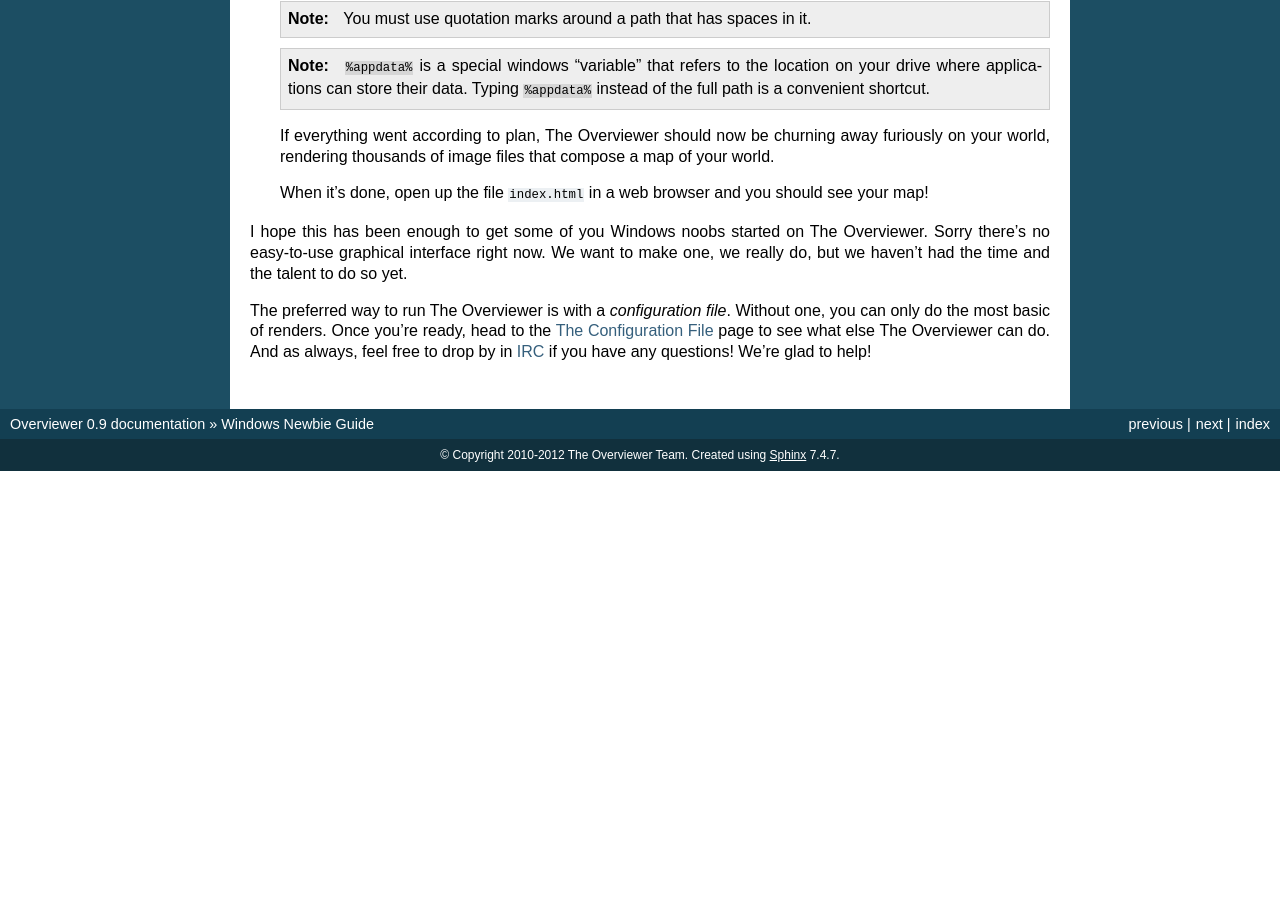
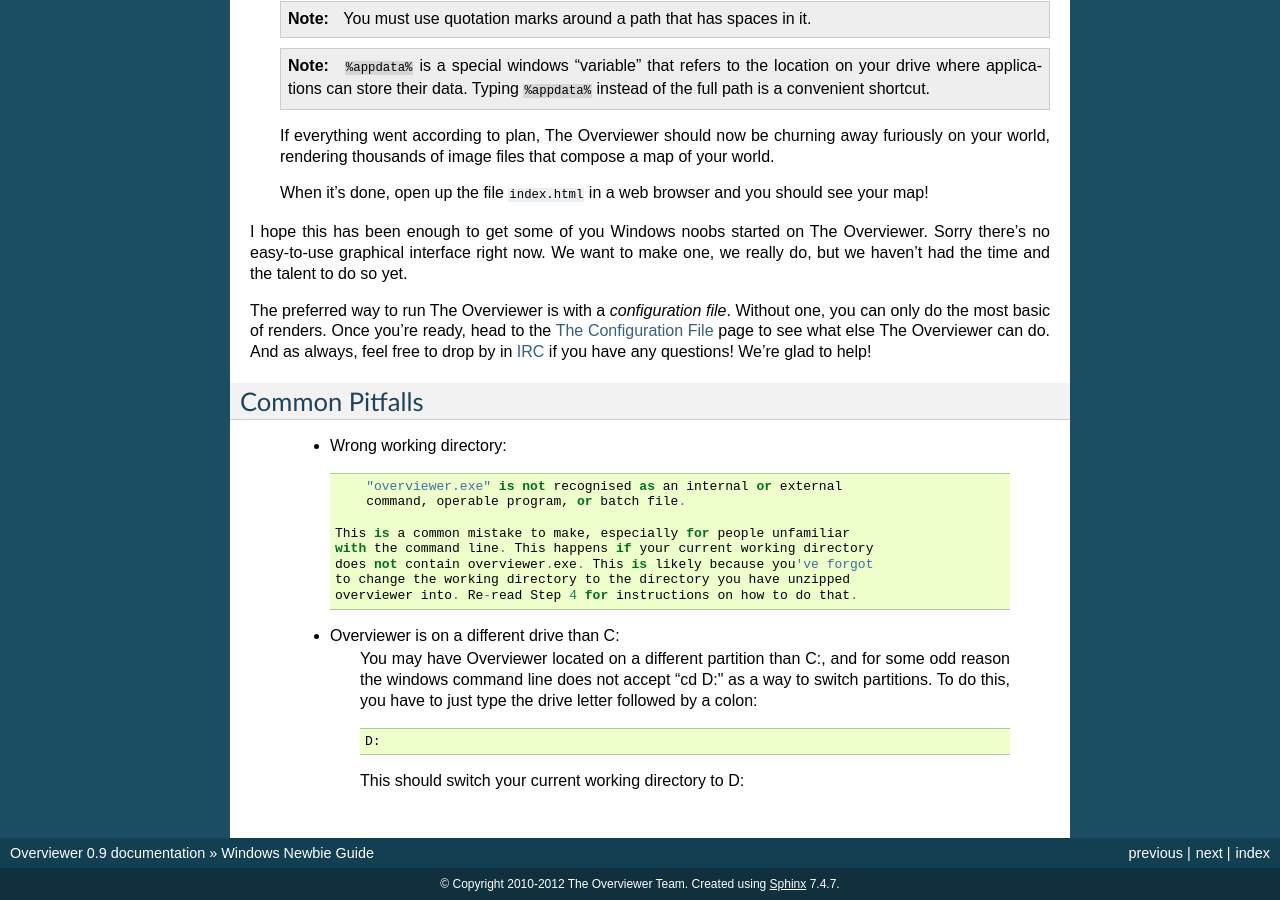
Before and after one commit to overviewer/Minecraft-Overviewer, a Sphinx documentation site: the page built from docs/win_tut/windowsguide.rst, in a window 1280 px wide and 900 px high, scrolled down 4618 px. Built offline with Sphinx 7.4.7, drawn with Linux system fonts in a browser that asks for light colours; before the commit the page ends 5089 px from its top, so only the background shows below that; some of the changed text lies outside the part shown.

Commit message:
Added Common Pitfalls section to windows newbguide

```diff
--- a/docs/win_tut/windowsguide.rst
+++ b/docs/win_tut/windowsguide.rst
@@ -150,3 +150,27 @@
 :doc:`../config` page to see what else The Overviewer can do. And as always,
 feel free to drop by in `IRC <http://overviewer.org/irc/>`_ if you have any
 questions! We're glad to help!
+
+Common Pitfalls
+---------------
+
+     - Wrong working directory::
+
+            "overviewer.exe" is not recognised as an internal or external
+            command, operable program, or batch file.
+
+        This is a common mistake to make, especially for people unfamiliar
+        with the command line. This happens if your current working directory
+        does not contain overviewer.exe. This is likely because you've forgot
+        to change the working directory to the directory you have unzipped
+        overviewer into. Re-read Step 4 for instructions on how to do that.
+
+     - Overviewer is on a different drive than C:\
+        You may have Overviewer located on a different partition than C:,
+        and for some odd reason the windows command line does not accept
+        "cd D:\" as a way to switch partitions. To do this, you have to just
+        type the drive letter followed by a colon::
+
+            D:
+
+        This should switch your current working directory to D:\
```
